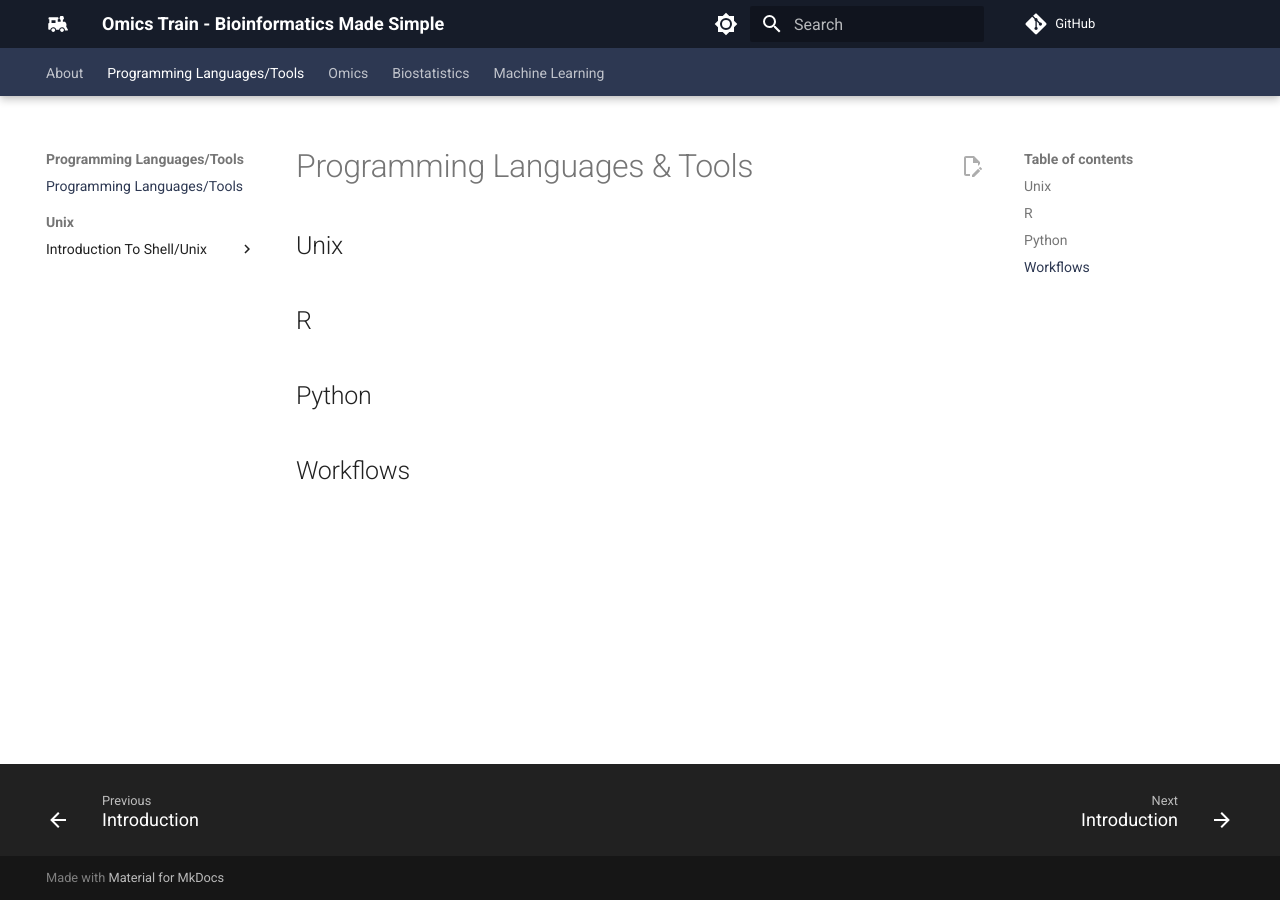
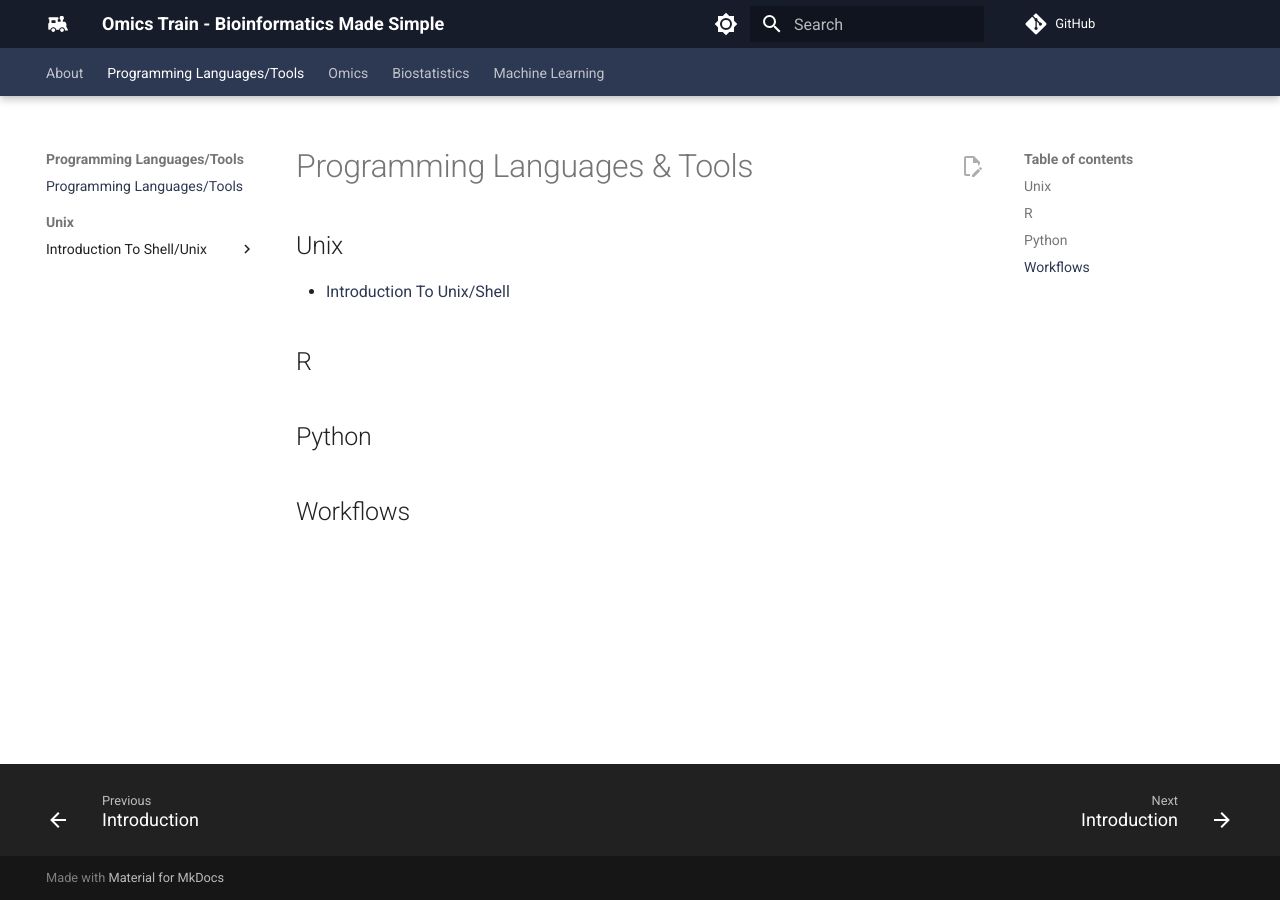
Before and after one commit to comp-tox-jhu/CompToxLab, an MkDocs documentation site: the page built from docs/programming_languages_tools/programming_languages_tools.md, in a window 1280 px wide. Built offline with MkDocs 1.6.1 and Material for MkDocs 9.7.7, drawn with Linux system fonts in a browser that asks for light colours; comment, search, counter and statistics services are not loaded.

Commit message:
Update programming_languages_tools.md

```diff
--- a/docs/programming_languages_tools/programming_languages_tools.md
+++ b/docs/programming_languages_tools/programming_languages_tools.md
@@ -1,6 +1,7 @@
 # Programming Languages & Tools
 
 ## Unix
+- [Introduction To Unix/Shell](./unix/01_introduction.md)
 
 ## R
 
```
